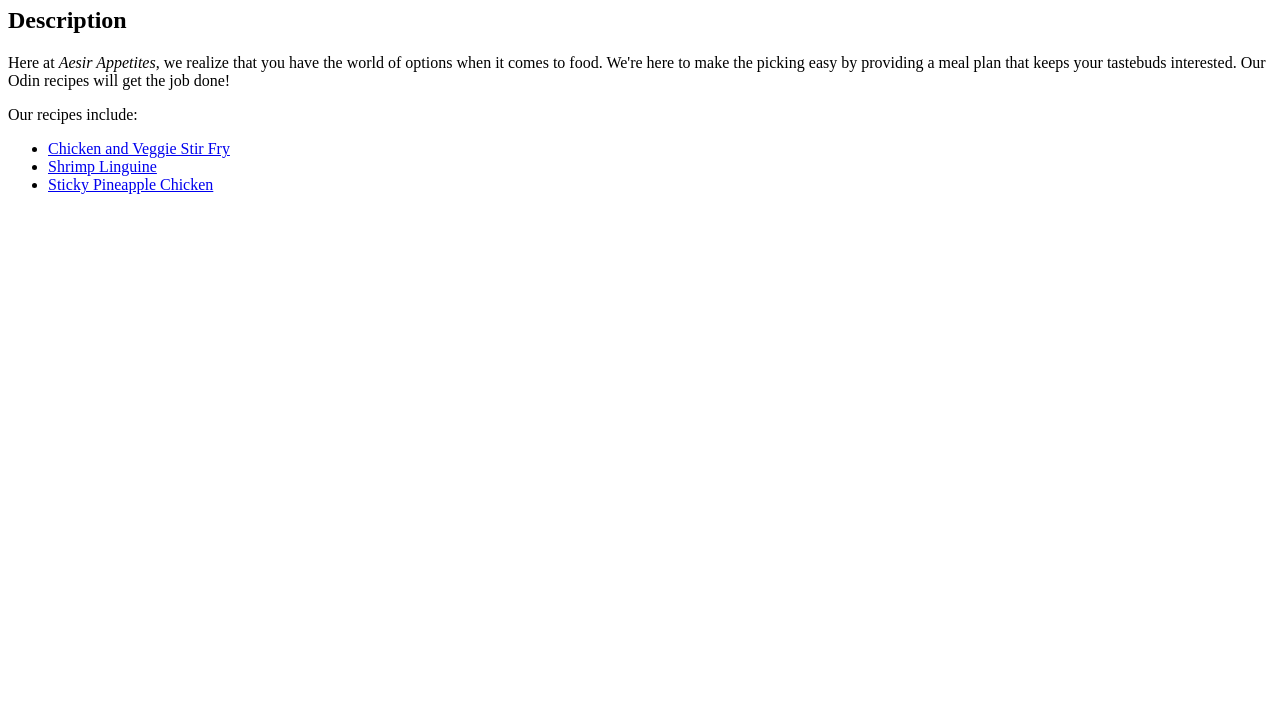
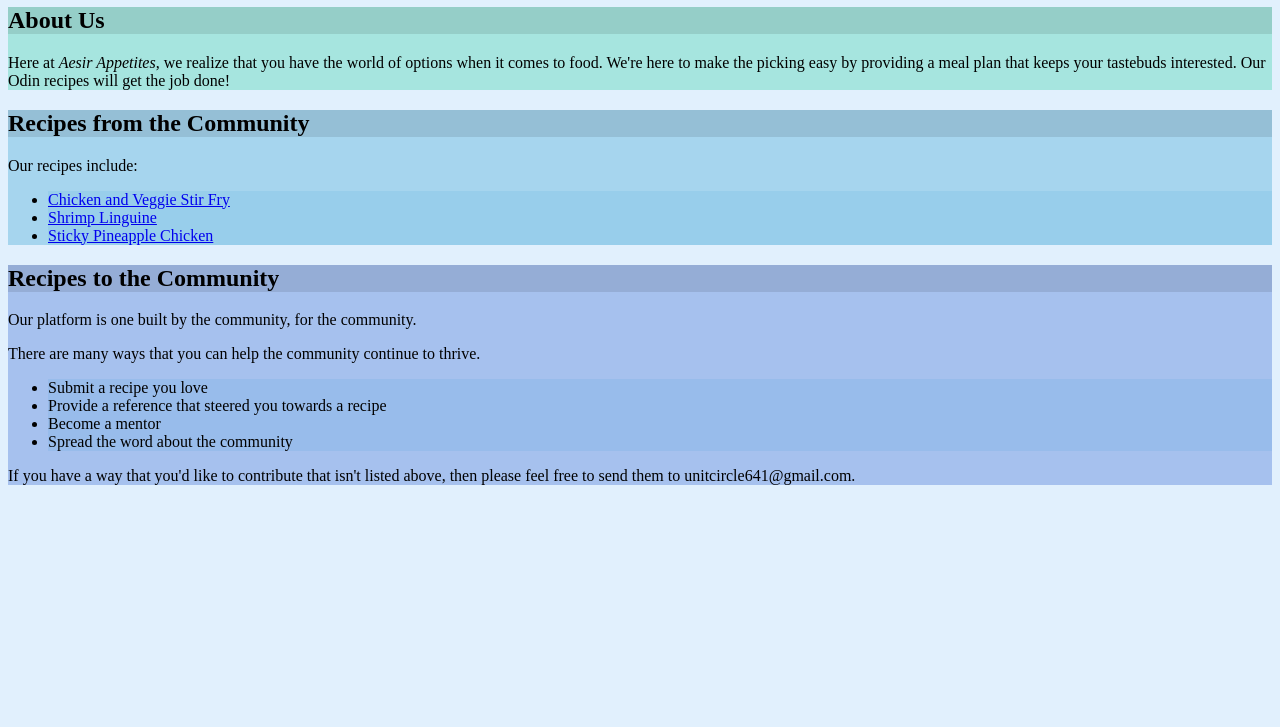
Before and after one commit to alex-netwave/odin-recipes, a plain HTML site: page index.html in a window 1280 px wide. Shown: the part 73-800 px from the top of the page. Drawn offline with Linux system fonts and the light colour scheme.

Commit message:
added CS styling on home page

```diff
--- a/index.html
+++ b/index.html
@@ -3,15 +3,20 @@
 <head>
     <meta charset="UTF-8">
     <meta name="viewport" content="width=device-width, initial-scale=1.0">
+    <link rel="stylesheet" href="style.css">
     <title>Tasty Recipes - Delicious and Healthy Meal Suggestions</title>
 </head>
 <body>
     <h1>Odin Recipes</h1>
-    <h2>Description</h2>
+    <div class="about-us">
+        <h2>About Us</h2>
         <p>Here at <em>Aesir Appetites</em>, we realize that you have the world of options when it comes to food.
         We're here to make the picking easy by providing a meal plan that keeps your tastebuds interested.
         Our Odin recipes will get the job done!
         </p>
+    </div>
+    <div class="community-to-user">
+        <h2>Recipes from the Community</h2>
         <p>
             Our recipes include:
         </p>
@@ -26,5 +31,18 @@
                 <a href="./recipes/sticky_pineapple_chicken.html">Sticky Pineapple Chicken</a>
             </li>
         </ul>
+    </div>
+    <div class="user-to-community">
+        <h2>Recipes to the Community</h2>
+        <p>Our platform is one built by the community, for the community.</p>
+        <p>There are many ways that you can help the community continue to thrive.</p>
+        <ul>
+            <li>Submit a recipe you love</li>
+            <li>Provide a reference that steered you towards a recipe</li>
+            <li>Become a mentor</li>
+            <li>Spread the word about the community</li>
+        </ul>
+        <p>If you have a way that you'd like to contribute that isn't listed above, then please feel free to send them to unitcircle641@gmail.com.</p>
+    </div>
 </body>
 </html>
--- /dev/null
+++ b/style.css
@@ -0,0 +1,44 @@
+body {
+    font-family: "Atkinson Hyperlegible", "Times New Roman", sans-serif;
+    color:rgb(0,0,0);
+    background-color: rgba(196, 226, 252, 0.5);
+}
+
+h1 {
+    background-color: rgba(251, 255, 15, 0.6);
+}
+
+div h2 {
+    background-color: rgba(0, 0, 0, 0.1);
+}
+
+.community-to-user {
+    background-color:rgba(31, 148, 202, 0.3);
+}
+
+.user-to-community {
+    background-color: rgba(31, 85, 202, 0.3);
+}
+
+.about-us {
+    background-color: rgba(31, 202, 151, 0.3);
+}
+
+div li {
+    background-color: rgba(31, 148, 202, 0.1);
+}
+
+
+
+/*
+Design Notes:
+
+~Font Choice~
+The intention here was to maximize accessibility.
+
+Sans Serif:
+    1. Sans Serif > Serif: https://accessibility.uncg.edu/make-content-accessible/design-elements/
+    2. Sans Serif > Serif: https://www.section508.gov/develop/fonts-typography/#:~:text=Typically%2C%20for%20people%20with%20low,for%20headings%20or%20other%20emphasis.
+    3. Research inconclusive on Sans Serif vs Serif: https://www.siteimprove.com/glossary/accessible-fonts/
+
+*/
```
Lines whose indentation alone changed are shown as unchanged.
